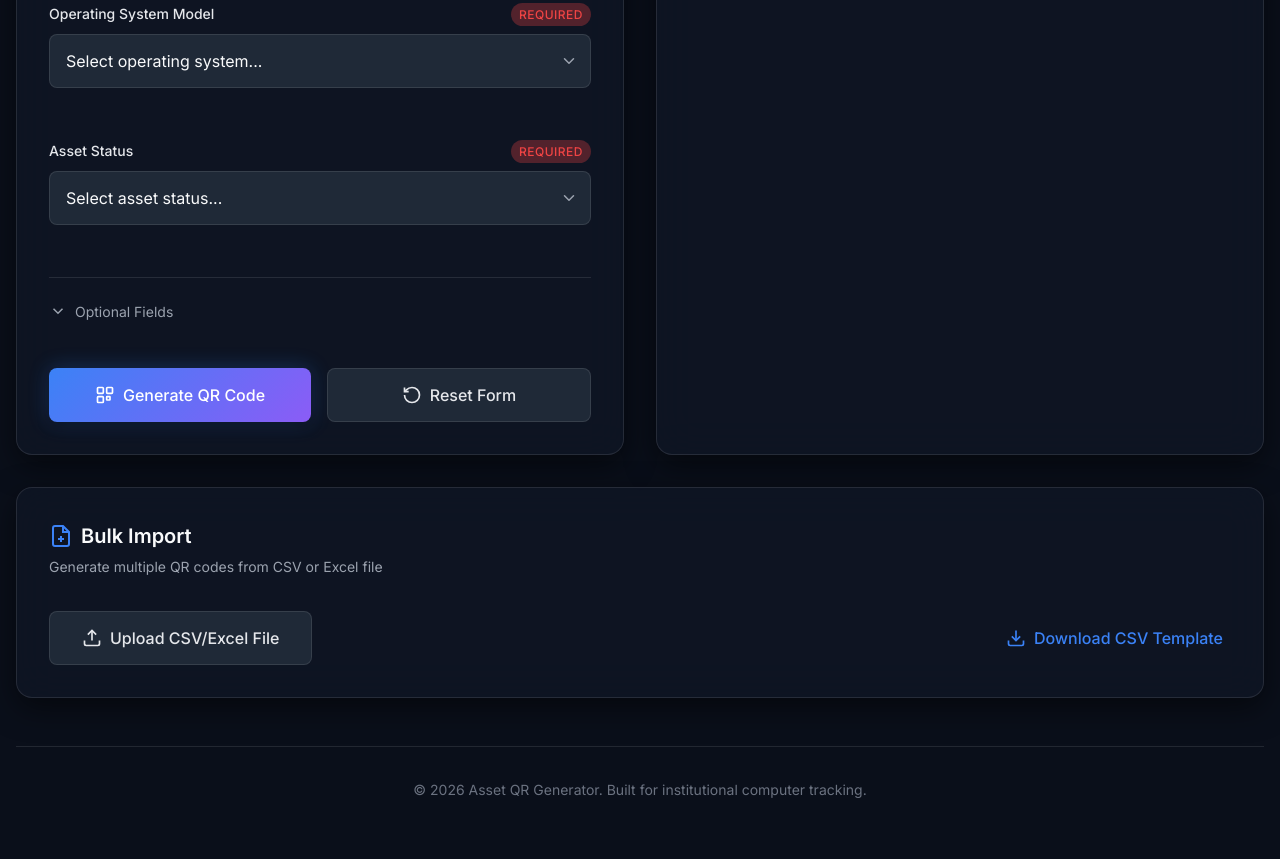
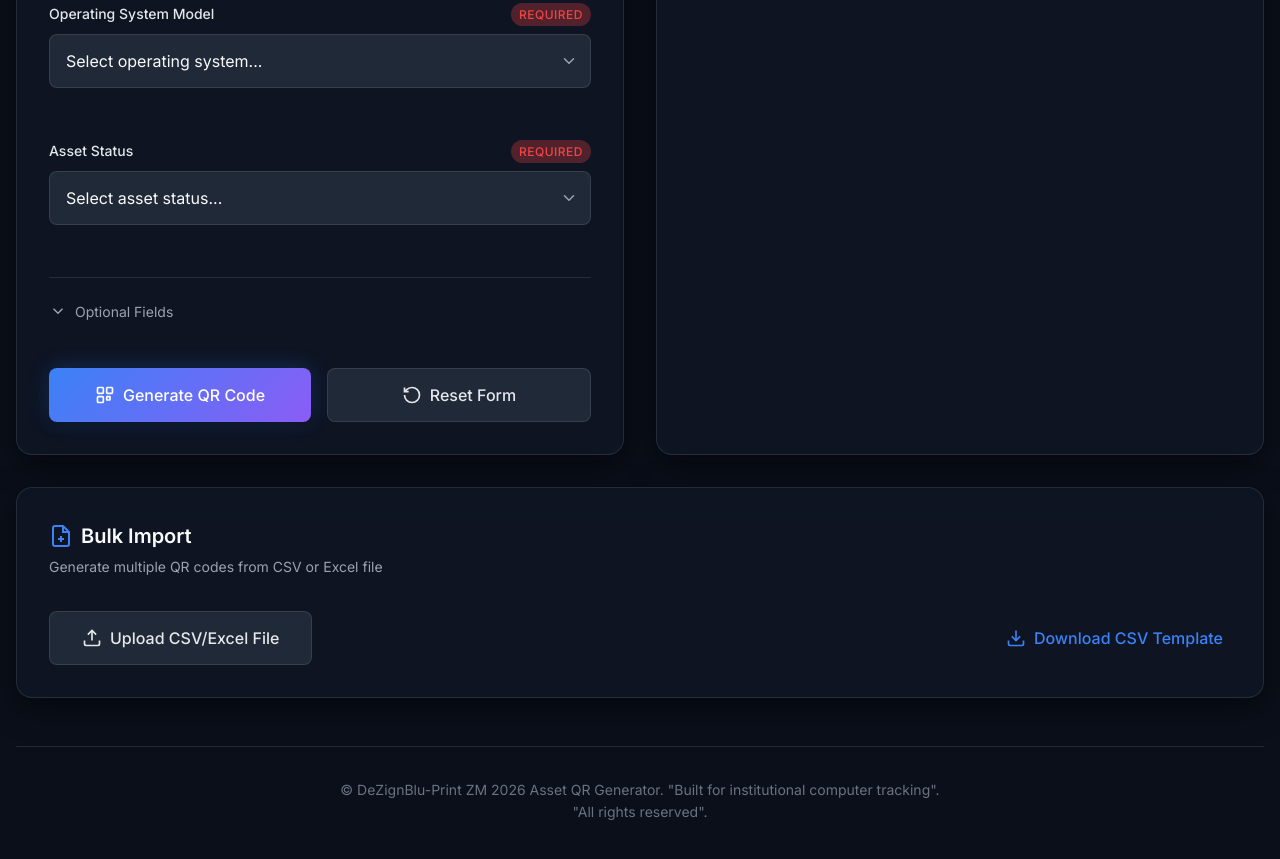
Before and after one commit to ChresoDev25/AssetReg, a plain HTML site: page index.html in a window 1280 px wide. Shown: the part 1410-2269 px from the top of the page. Drawn offline with nearby package versions, Linux system fonts and the light colour scheme.

Commit message:
Update index.html
Added copyright @DeZignBlu-Print ZM

```diff
--- a/index.html
+++ b/index.html
@@ -416,7 +416,8 @@
 
         <!-- Footer -->
         <footer class="footer">
-            <p>&copy; 2026 Asset QR Generator. Built for institutional computer tracking.</p>
+            <p>&copy; DeZignBlu-Print ZM 2026 Asset QR Generator. "Built for institutional computer tracking".</p>
+            <p>"All rights reserved".</p>
         </footer>
     </div>
 
```
